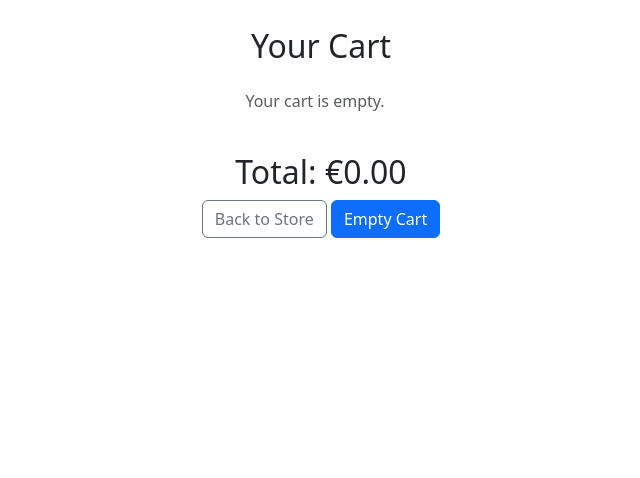
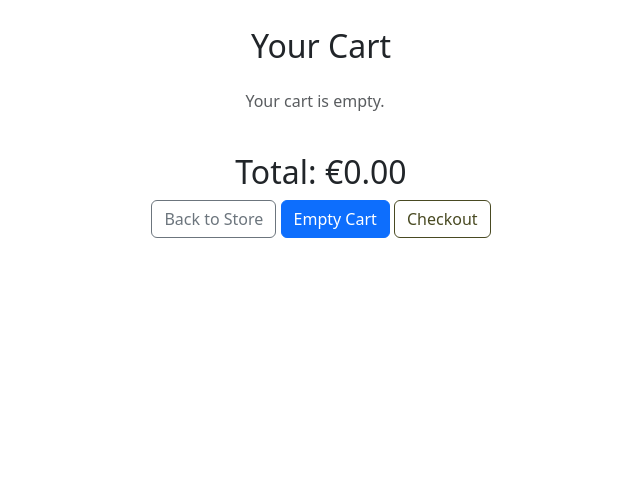
Before and after one commit to james-fitz86/pickle-polona, a Flask app: page /cart in a window 1280 px wide. Shown: the part 133-611 px from the top of the page, without its empty margins (319-959 px from the left). Run offline with Flask 3, Linux system fonts and the light colour scheme.

Commit message:
added url for checkout page

```diff
--- a/templates/cart.html
+++ b/templates/cart.html
@@ -14,6 +14,7 @@
                 <div class="d-flex justify-content-center gap-3 flex-wrap"></div>
                     <a href="{{ url_for('store.storefront') }}" class="btn btn-outline-secondary">Back to Store</a>
                     <button class="btn btn-primary empty-cart-btn">Empty Cart</button>
+                    <a href="{{ url_for('store.checkout') }}" class="btn btn-outline-primary">Checkout</a>
                 </div>
             </div>
 
```
